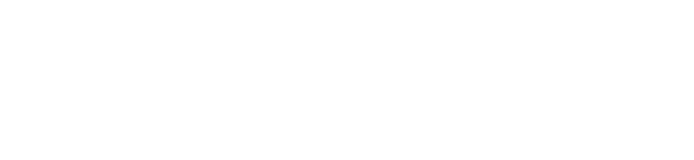
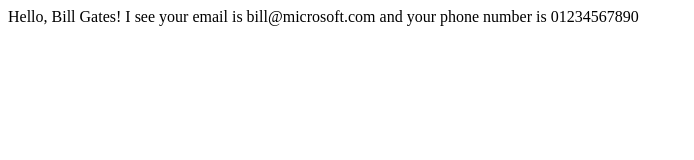
Before and after one commit to learn-co-students/angular-hello-world-lab-v-000, a website: page index.html in a window 1280 px wide. Shown: the whole page, without its empty margins (0-694 px from the left). Drawn offline with Linux system fonts and the light colour scheme.

Commit message:
chore: Added solution

```diff
--- a/index.html
+++ b/index.html
@@ -8,6 +8,12 @@
 </head>
 <body>
 
+    <div ng-app="app">
+        <div ng-controller="MainController">
+            Hello, {{ name }}! I see your email is {{ email }} and your phone number is {{ phone }}
+        </div>
+    </div>
+
     <script src="js/angular.js"></script>
     <script src="js/app/app.js"></script>
     <script src="js/app/controllers/MainController.js"></script>
```
